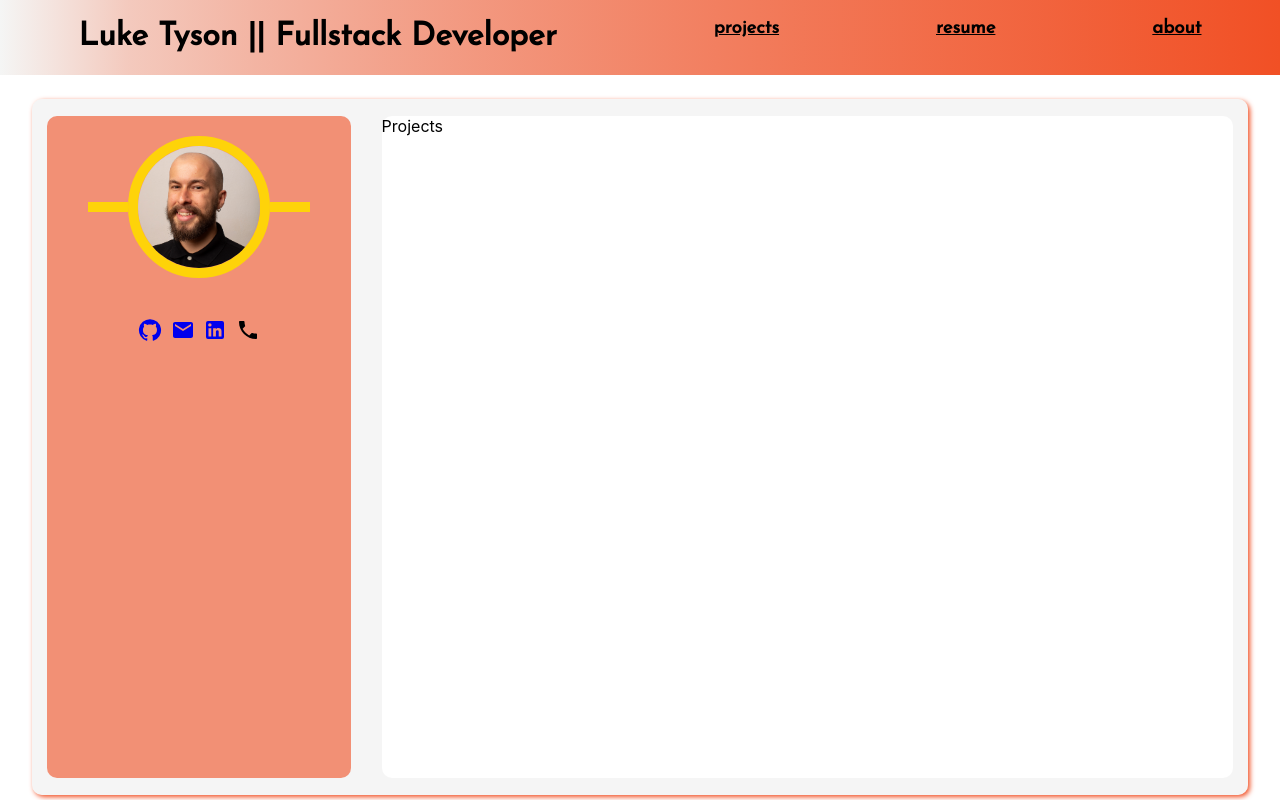
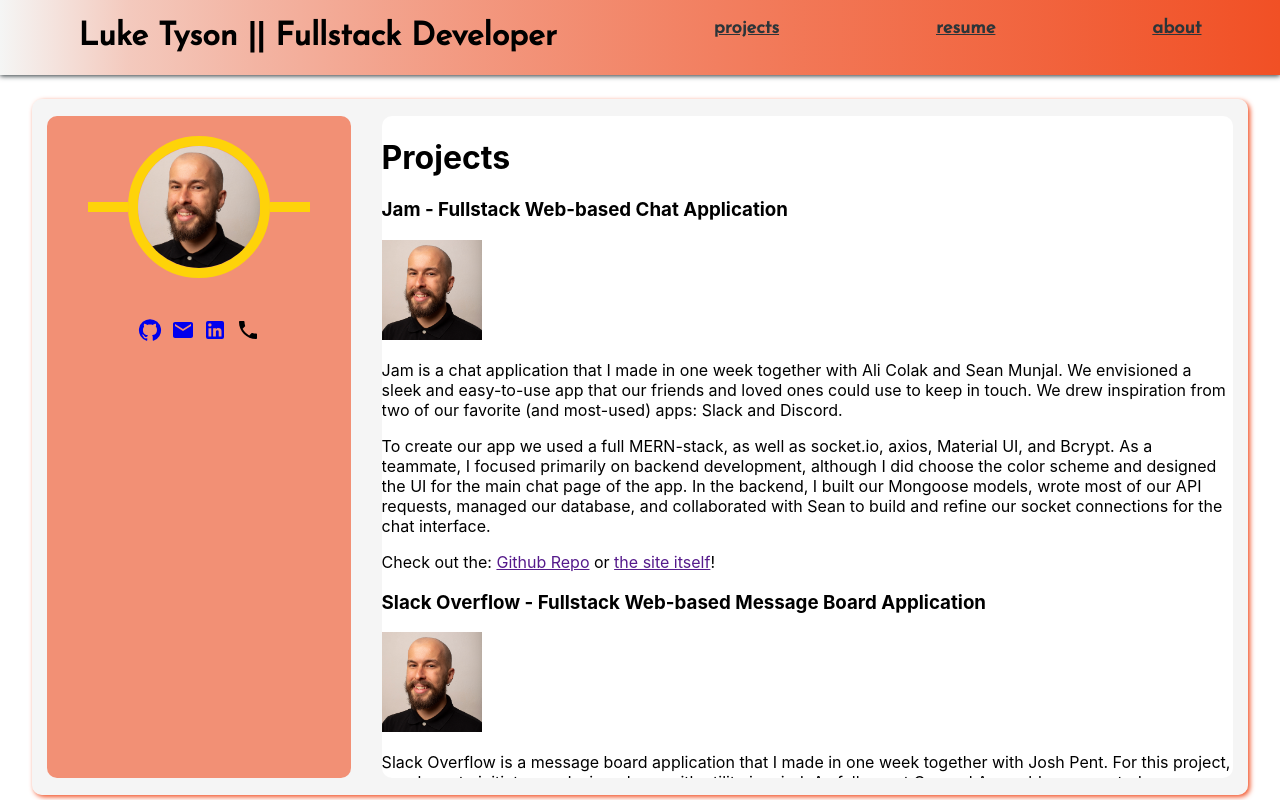
Before and after one commit to guantanamobosch/luke_tyson_portfolio, a React (Create React App) app: page /projects in a window 1280 px wide. Built offline with nearby package versions, Linux system fonts and the light colour scheme.

Commit message:
writing project descriptions

```diff
--- a/src/pages/App/App.css
+++ b/src/pages/App/App.css
@@ -6,7 +6,7 @@
     --smoke: #F3F3F3;
     --blush: #E75A7C;
 
-    --gunmetal: #1828251;
+    --gunmetal: #2C3539;
     --coquelicot: #F15025;
     --platinum: #e6e8e66a;
 }
--- a/src/pages/Projects/Projects.css
+++ b/src/pages/Projects/Projects.css
@@ -0,0 +1,8 @@
+#big-project-container {
+    height: 100%;
+    overflow: auto;
+}
+
+.project-screenshot {
+    max-width: 100px;
+}
--- a/src/pages/Projects/Projects.jsx
+++ b/src/pages/Projects/Projects.jsx
@@ -1,7 +1,85 @@
-import React from 'react'
+import React from "react";
+import headshot from "../../Images/portfolioheadshot.jpg";
+import "./Projects.css";
 
 export default function Projects() {
-  return (
-    <div>Projects</div>
-  )
+    return (
+        <div id="big-project-container">
+            <h1>Projects</h1>
+            <h3>Jam - Fullstack Web-based Chat Application</h3>
+            <div className="project-container">
+                <img src={headshot} alt="" className="project-screenshot" />
+                <p>
+                    Jam is a chat application that I made in one week together
+                    with Ali Colak and Sean Munjal. We envisioned a sleek and
+                    easy-to-use app that our friends and loved ones could use to
+                    keep in touch. We drew inspiration from two of our favorite
+                    (and most-used) apps: Slack and Discord.
+                </p>
+                <p>
+                    To create our app we used a full MERN-stack, as well as
+                    socket.io, axios, Material UI, and Bcrypt. As a teammate, I
+                    focused primarily on backend development, although I did
+                    choose the color scheme and designed the UI for the main
+                    chat page of the app. In the backend, I built our Mongoose
+                    models, wrote most of our API requests, managed our
+                    database, and collaborated with Sean to build and refine our
+                    socket connections for the chat interface.
+                </p>
+                <p>
+                    Check out the: <a href="">Github Repo</a> or{" "}
+                    <a href="">the site itself</a>!
+                </p>
+            </div>
+            <h3>
+                Slack Overflow - Fullstack Web-based Message Board Application
+            </h3>
+            <div className="project-container">
+                <img src={headshot} alt="" className="project-screenshot" />
+                <p>
+                    Slack Overflow is a message board application that I made in
+                    one week together with Josh Pent. For this project, we chose
+                    to initiate our design phase with utility in mind. As
+                    fellows at General Assembly, we wanted a message board where
+                    we would be able to make posts to boards that we would
+                    either share exclusively with other developers of our choice
+                    or globally with any user.
+                </p>
+                <p>
+                    We saw the success of Stack Overflow and used that as a
+                    jumping off point. Instead of only posting globally, we also
+                    wanted to give users the ability to create their own private
+                    boards for their teammates, classmates, and friends where
+                    they could also organize posts by languages, frameworks, or
+                    by any subject of their choice.
+                </p>
+                <p>
+                    To do this, we took a bare-bones approach and built our app
+                    with a Django and Python stack
+                </p>
+                <p>
+                    Check out the: <a href="">Github Repo</a> or{" "}
+                    <a href="">the site itself</a>!
+                </p>
+            </div>
+            <h3>Netbuster - Fullstack Web-based Video Library</h3>
+            <div className="project-container">
+                <img src={headshot} alt="" className="project-screenshot" />
+                <p></p>
+                <p>
+                    Check out the: <a href="">Github Repo</a> or{" "}
+                    <a href="">the site itself</a>!
+                </p>
+            </div>
+            <h3>Snake - Desktop Game</h3>
+            <div className="project-container">
+                <img src={headshot} alt="" className="project-screenshot" />
+                <p></p>
+                <p>
+                    Check out the: <a href="">Github Repo</a> or{" "}
+                    <a href="">the site itself</a>!
+                </p>
+            </div>
+        </div>
+    );
 }
```
